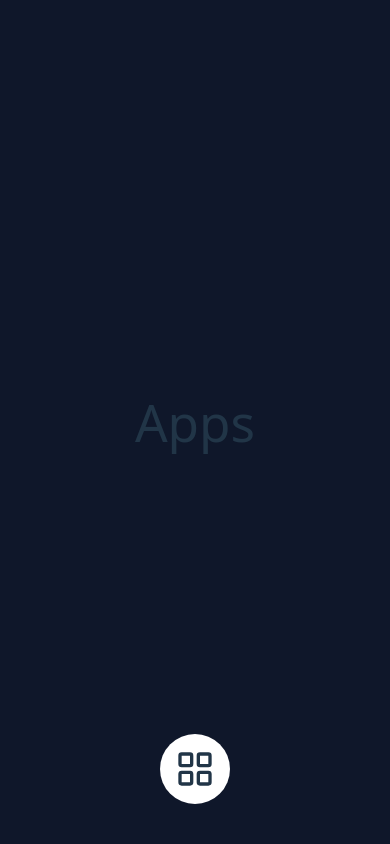
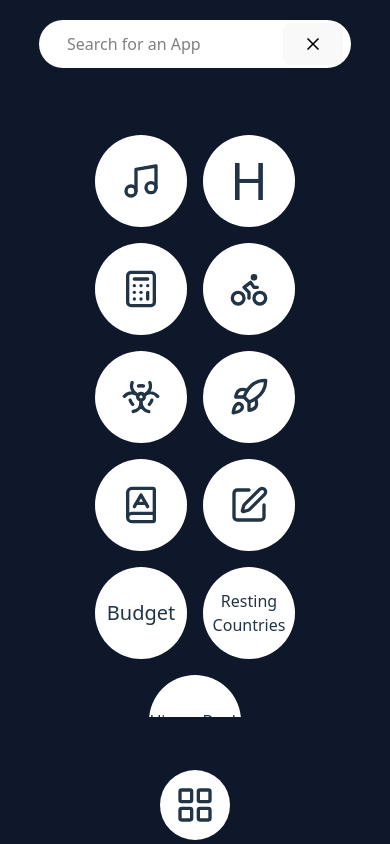
Before and after one commit to Graciano1997/portfolio, a React (Vite) app: page /apps in a window 390 px wide. Built offline with nearby package versions, Linux system fonts and the light colour scheme.

Commit message:
adjusting the landscape for mobiles

```diff
--- a/src/components/Apps.jsx
+++ b/src/components/Apps.jsx
@@ -1,7 +1,23 @@
+import { BikeIcon, Biohazard, BiohazardIcon, BookAIcon, Calculator, MusicIcon, RocketIcon, SquarePenIcon } from "lucide-react";
+import { AppItem } from "./general/AppItem";
+import { Search } from "./general/Search";
+
 export const Apps=()=>{
     return(<>
-    <div>
-        <h1>Apps</h1>
+    <Search/>
+    <div className=" h-[70vh] md:h-90 sm:h-[200px] md:h-[65vh] xl:h-[70vh] xl:mt-2 w-73 sm:w-[600px] md:w-[700px] lx:w-[900px]
+     flex flex-wrap overflow-y-auto justify-center ">
+        <AppItem icon={<MusicIcon className="w-10 h-10 bg-white"/>}/>
+        <AppItem icon={<h1 className="text-xl">H</h1>}/>
+        <AppItem icon={<Calculator className="w-10 h-10 bg-white"/>}/>
+        <AppItem icon={<BikeIcon className="w-10 h-10 bg-white"/>}/>
+        <AppItem icon={<BiohazardIcon className="w-10 h-10 bg-white"/>}/>
+        <AppItem icon={<RocketIcon className="w-10 h-10 bg-white"/>}/>
+        <AppItem icon={<BookAIcon className="w-10 h-10 bg-white"/>}/>
+        <AppItem icon={<SquarePenIcon className="w-10 h-10 bg-white"/>}/>
+        <AppItem icon={<p className="text-xl">Budget</p>}/>
+        <AppItem icon={<p className="text-md">Resting Countries</p>}/>
+        <AppItem icon={<p className="text-md">Ujama Bank</p>}/>
     </div>
     </>);
 };
--- a/src/components/Setting.jsx
+++ b/src/components/Setting.jsx
@@ -1,7 +1,32 @@
+import { LanguagesIcon, Paintbrush, PaintBucket, SunMoonIcon, WallpaperIcon } from "lucide-react";
+import { DocItem } from "./general/DocItem";
+import { Time } from "./general/Time";
+import { Title } from "./general/Title";
+
 export const Setting=()=>{
     return(<>
-    <div>
-        <h1>Setting</h1>
+    <Time/>
+    <div className="h-100 w-100 sm:w-[50%]  fixed left-3 top-30">
+        <Title title={'Settings'}/>
+        <div className="ml-3  text-white h-[250px] mt-10 sm:mt-10 flex flex-wrap sm:gap-5">
+            <ul className="flex flex-col gap-10">
+                <li className="flex items-center gap-2"><SunMoonIcon className="text-white w-8 h-8" />
+                <select className=" w-[100px]">
+                    <option value="">Light</option>
+                    <option value="">Dark</option>
+                    </select>
+                </li>
+                <li className="flex items-center gap-2"><LanguagesIcon className="text-white w-8 h-8" />
+                <select className=" w-[100px]">
+                    <option value="">Portugues</option>
+                    <option value="">Ingles</option>
+                    </select>
+                </li>
+                <li className="flex items-center rounded gap-2"><WallpaperIcon className="text-white w-8 h-8" />
+                WallPaper
+                </li>
+            </ul>
+        </div>
     </div>
     </>);
 };
--- /dev/null
+++ b/src/components/general/AppItem.jsx
@@ -0,0 +1,7 @@
+export const AppItem = ({icon})=>{
+    return(
+        <div className="bg-white rounded-full h-23 w-23 sm:w-22 sm:h-22 md:w-30 md:h-30 m-2 flex items-center cursor-pointer justify-center">
+                {icon}
+        </div>
+    );
+};
--- a/src/components/general/Headline.jsx
+++ b/src/components/general/Headline.jsx
@@ -1,6 +1,10 @@
 export const Headline=()=>{
     return(<div className="text-start text-white flex flex-col
-    fixed left-10 top-40 w-[50%] h-50
+    absolute left-10
+    top-40
+    sm:top-20
+    md:top-40
+    w-[50%] h-50
     text-[15px]
     sm:text-[20px] md:text-[20px] lg:text-[30px] xl:text-[30px]
     ">
--- /dev/null
+++ b/src/components/general/Search.jsx
@@ -0,0 +1,13 @@
+import { CloudSun, LucideCloudSun, XIcon } from "lucide-react"
+
+export const Search = () => {
+    return (
+        <div className="h-12 w-[80%] sm:w-[600px] md:w-[600px] lg:w-[600px] xl:w-[700px] text-white absolute
+         top-5 sm:top-5   flex items-center justify-between bg-white rounded-full  gap-1 ">
+           <input type="text" placeholder="Search for an App" className="ml-2 h-10 w-[90%] rounded-full text-black p-5 outline-none" />
+            <button className="bg-black mr-2">
+                <XIcon className="text-black w-5 h-5"/>
+            </button>
+        </div>
+    )
+}
--- a/src/components/general/Shortcut.jsx
+++ b/src/components/general/Shortcut.jsx
@@ -3,7 +3,7 @@ import { Calculator, Calendar, CloudIcon, CloudSunIcon, CloudSunRain, Music, Squ
 export const Shortcut=()=>{
     return(
     <div className="text-start text-white flex
-    fixed  right-5 bottom-40 w-70 h-[70px] gap-10
+    absolute  right-5 bottom-30 sm:bottom-15 md:bottom-40 w-70 h-[70px] gap-10
     ">
     <SquarePenIcon className="color-red-200 h-10 w-10 cursor-pointer"/>
     <CloudSunIcon className="color-red-200 h-10 w-10 cursor-pointer"/>
--- a/src/components/general/Time.jsx
+++ b/src/components/general/Time.jsx
@@ -2,10 +2,10 @@ import { CloudSun, LucideCloudSun } from "lucide-react"
 
 export const Time = () => {
     return (
-        <div className="text-white right-10  h-[70px] fixed top-10  flex   gap-1 ">
+        <div className="text-white right-3  h-[70px] fixed top-5  flex   gap-1 ">
             <div className="flex flex-col ">
             <h1>15:16</h1>
-            <h4>LUANDA</h4>
+            <h4>ANGOLA/LUANDA</h4>
             </div>
             <LucideCloudSun className="h-10 w-10"/>
         </div>
--- a/src/components/general/menu.jsx
+++ b/src/components/general/menu.jsx
@@ -32,14 +32,20 @@ export const Menu = ()=>{
 
     return(
         <>
-        {/* <div className="bg-white w-[70px] h-[70px] fixed bottom-10 rounded-full flex justify-center items-center cursor-pointer">
-            <LayoutGrid className="text-blue-650 h-10 w-10" />
-        </div> */}
+
+        {/* className={`${!isOpen?'w-[70px] h-[70px] md:w-[70px] md:h-[70px] sm:w-[50px] sm:h-[50px]':'w-[200px] sm:w-[50%] sm:h-[50px] h-[70px] md:h-[70px] '}
+        bg-white fixed bottom-3 rounded-full
+        flex justify-around items-center
+         cursor-pointer`}
+          */}
+
 
         <div ref={menuRef}  className={`${!isOpen?'w-[70px] h-[70px]':'w-[300px] sm:w-[50%] h-[60px]'}
-        bg-white fixed bottom-10 rounded-full
+        bg-white fixed bottom-1 rounded-full
         flex justify-around items-center
-         cursor-pointer`}>
+         cursor-pointer
+
+         `}>
            {!isOpen?
            (<LayoutGrid className="text-blue-650 h-10 w-10"/>):
             (<>
```
